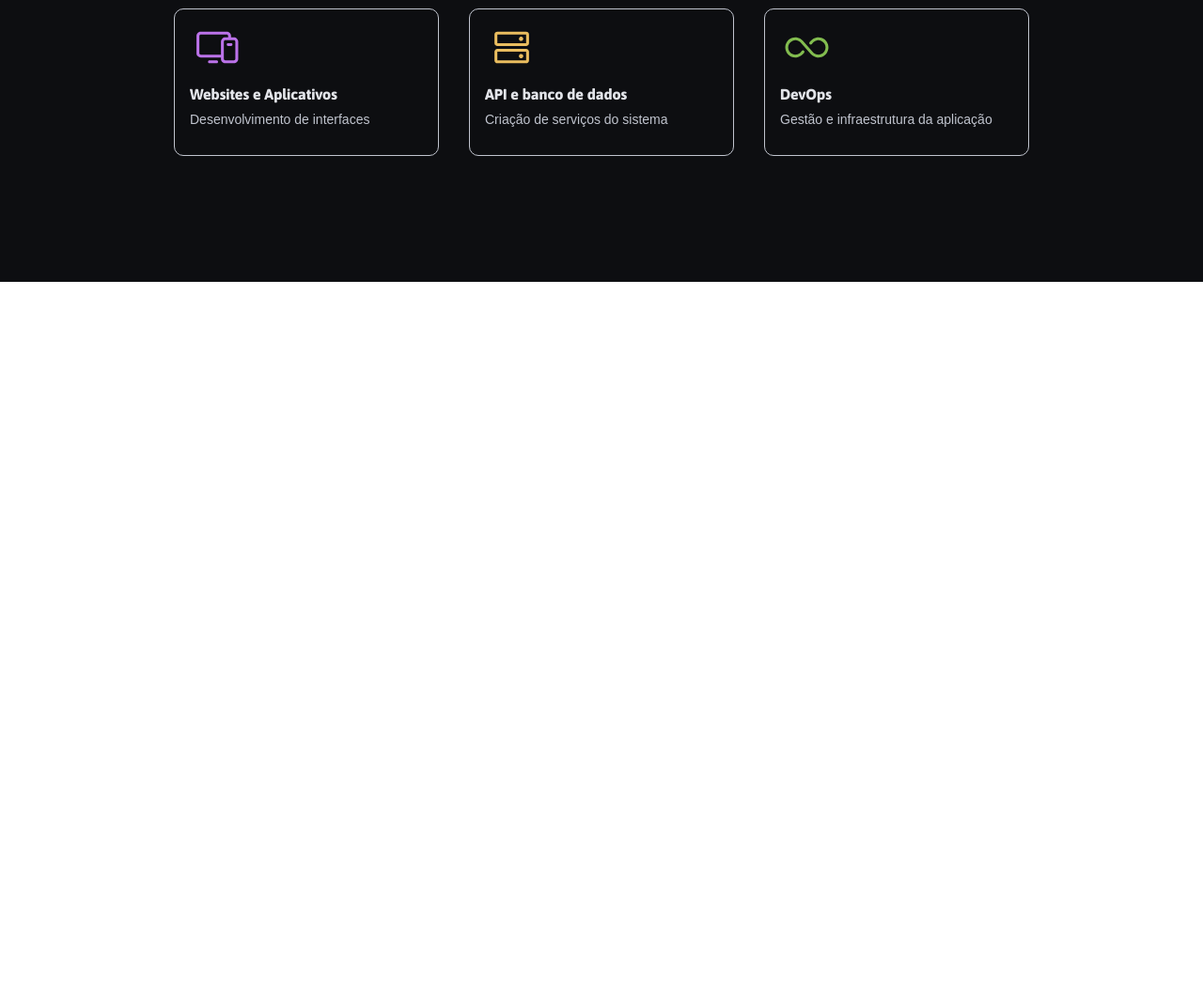
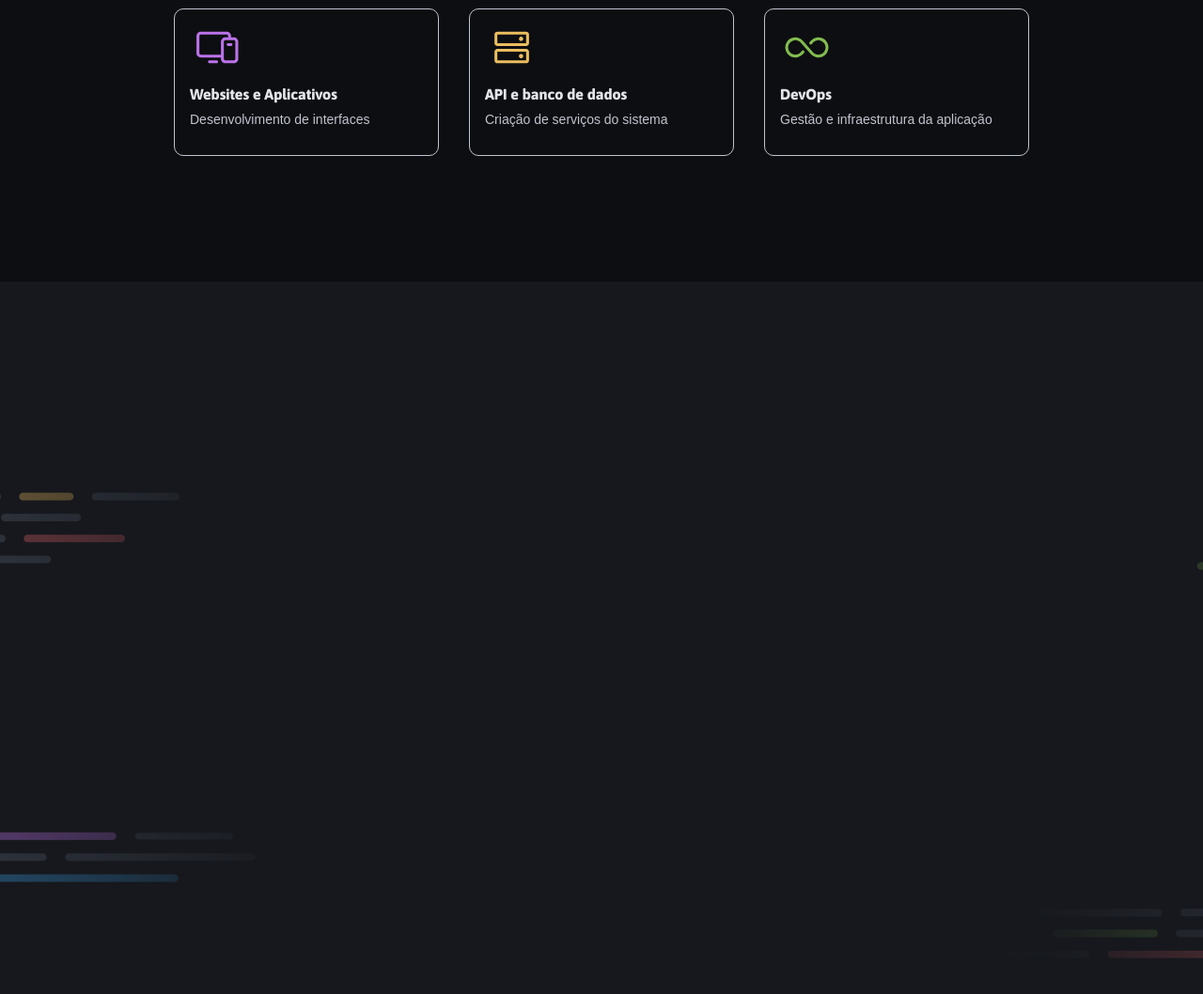
Before and after one commit to medicanico/projeto-portfolio-DEV, a plain HTML site: page index.html in a window 1280 px wide. Shown: the part 1530-2588 px from the top of the page at 94% size. Before the commit the page ends 1830 px from the top, so only its background shows below. Drawn offline with Linux system fonts and the light colour scheme.

Commit message:
criando e iniciando footer

```diff
--- a/index.html
+++ b/index.html
@@ -119,5 +119,8 @@
             </div>
         </div>
     </aside>
+    <footer>
+
+    </footer>
 </body>
 </html>
--- /dev/null
+++ b/styles/footer.css
@@ -0,0 +1,5 @@
+footer {
+    background-image: url(/assets/images/Background_Contacts.png);
+    background-size: cover;
+    height: 787px;
+}
--- a/styles/index.css
+++ b/styles/index.css
@@ -2,3 +2,4 @@
 @import url(header.css);
 @import url(section.css);
 @import url(aside.css);
+@import url(footer.css);
```
